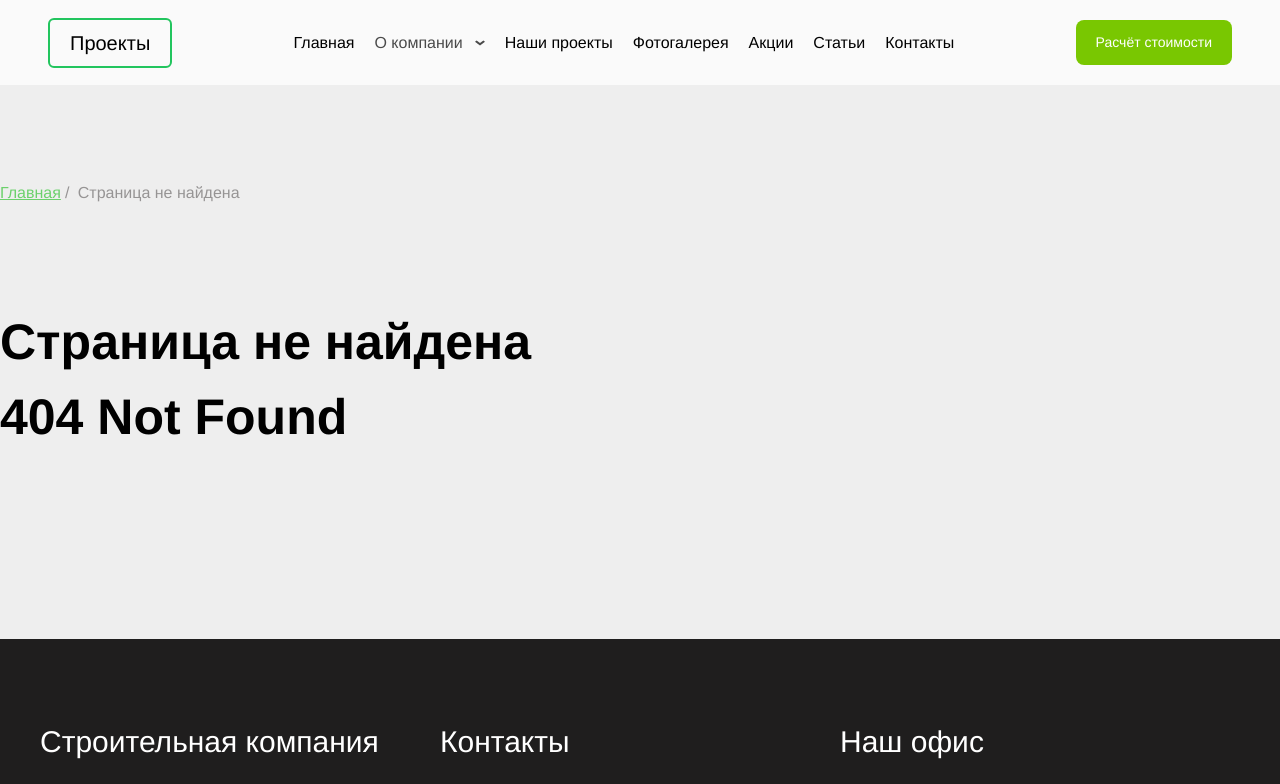
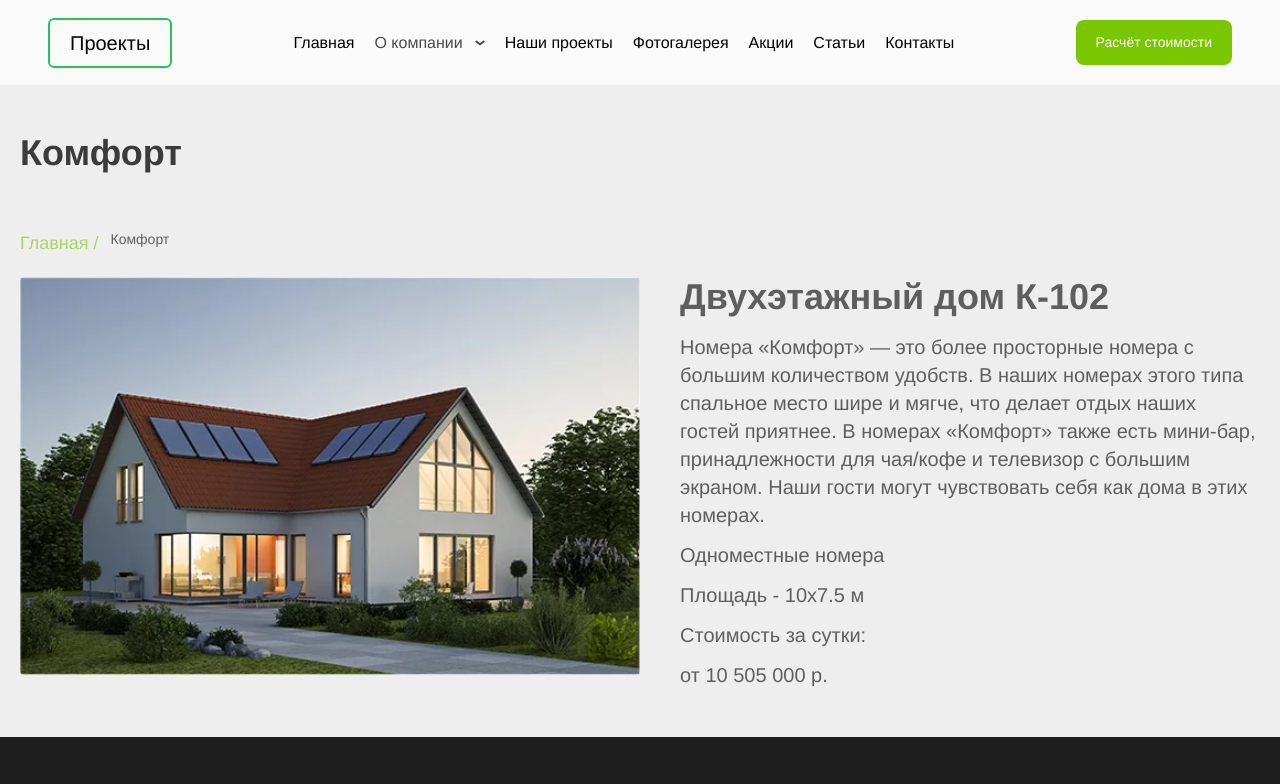
Before and after one commit to QobulovAbduazizbek/Imtixon, a React (Vite) app: page /Komfort8 in a window 1280 px wide. Shown: the top 784 px of the page. Built offline with nearby package versions, Linux system fonts and the light colour scheme.

Commit message:
Add new page Komfort7 and komfort8

```diff
--- a/src/App.jsx
+++ b/src/App.jsx
@@ -33,6 +33,8 @@ import Komfort3 from './pages/Komfort3'
 import Komfort4 from './pages/Komfort4'
 import Komfort5 from './pages/Komfort5'
 import Komfort6 from './pages/Komfort6'
+import Komfort7 from './pages/Komfort7'
+import Komfort8 from './pages/Komfort8'
 
 
 const App = () => {
@@ -69,6 +71,8 @@ const App = () => {
         <Route path='Komfort4' element={<Komfort4/>}/>
         <Route path='Komfort5' element={<Komfort5/>}/>
         <Route path='Komfort6' element={<Komfort6/>}/>
+        <Route path='Komfort7' element={<Komfort7/>}/>
+        <Route path='Komfort8' element={<Komfort8/>}/>
 
 
 
--- /dev/null
+++ b/src/pages/Komfort7.jsx
@@ -0,0 +1,37 @@
+import React from 'react'
+import { Link } from 'react-router-dom';
+import PageWrapper from '../components/PageWrapper';
+import Qulay_1 from "../img/u_4.webp";
+
+const Komfort7 = () => {
+
+    return (
+        <PageWrapper>
+            <div className='w-full max-w-base mx-auto px-5 py-10 sm:py-12'>
+                <h2 className="text-2xl sm:text-3xl md:text-4xl opacity-75 font-bold mb-4 sm:mb-14">Комфорт</h2>
+                <h3 className='mb-5 opacity-60 flex space-x-3'>
+                    <Link to='/' className='text-[#79c701] text-lg'>Главная /</Link><span className='font-medium'>Комфорт</span>
+                </h3>
+                <ul className='grid grid-cols-1 lg:grid-cols-2 space-y-10 lg:space-y-0 items-start lg:space-x-10'>
+                    <li>
+                        <img className=' w-full rounded' src={Qulay_1} alt="komfort" />
+                    </li>
+                    <li>
+                        <h3 className='text-xl sm:text-2xl md:text-4xl font-bold mb-4 opacity-60 sm:mb-10"'>Двухэтажный дом К-102</h3>
+                        <p className=' opacity-60 text-md sm:text-lg md:text-xl leading-relaxed mb-3'>Номера «Комфорт» — это более просторные номера с большим количеством удобств. В наших номерах этого типа спальное место шире и мягче, что делает отдых наших гостей приятнее. В номерах «Комфорт» также есть мини-бар, принадлежности для чая/кофе и телевизор с большим экраном. Наши гости могут чувствовать себя как дома в этих номерах.
+                        </p>
+                        <div className='flex flex-col space-y-3  opacity-60 text-md sm:text-lg md:text-xl leading-relaxed'>
+                            <span>Одноместные номера</span>
+                            <span>Площадь - 10x7.5 м</span>
+                            <span>Стоимость за сутки:</span>
+                            <span>от 10 505 000 р.</span>
+                        </div>
+                    </li>
+                </ul>
+
+            </div>
+        </PageWrapper>
+    )
+}
+
+export default Komfort7;
--- /dev/null
+++ b/src/pages/Komfort8.jsx
@@ -0,0 +1,37 @@
+import React from 'react'
+import { Link } from 'react-router-dom';
+import PageWrapper from '../components/PageWrapper';
+import Qulay_1 from "../img/grid_3.webp";
+
+const Komfort8 = () => {
+
+    return (
+        <PageWrapper>
+            <div className='w-full max-w-base mx-auto px-5 py-10 sm:py-12'>
+                <h2 className="text-2xl sm:text-3xl md:text-4xl opacity-75 font-bold mb-4 sm:mb-14">Комфорт</h2>
+                <h3 className='mb-5 opacity-60 flex space-x-3'>
+                    <Link to='/' className='text-[#79c701] text-lg'>Главная /</Link><span className='font-medium'>Комфорт</span>
+                </h3>
+                <ul className='grid grid-cols-1 lg:grid-cols-2 space-y-10 lg:space-y-0 items-start lg:space-x-10'>
+                    <li>
+                        <img className=' w-full rounded' src={Qulay_1} alt="komfort" />
+                    </li>
+                    <li>
+                        <h3 className='text-xl sm:text-2xl md:text-4xl font-bold mb-4 opacity-60 sm:mb-10"'>Двухэтажный дом К-102</h3>
+                        <p className=' opacity-60 text-md sm:text-lg md:text-xl leading-relaxed mb-3'>Номера «Комфорт» — это более просторные номера с большим количеством удобств. В наших номерах этого типа спальное место шире и мягче, что делает отдых наших гостей приятнее. В номерах «Комфорт» также есть мини-бар, принадлежности для чая/кофе и телевизор с большим экраном. Наши гости могут чувствовать себя как дома в этих номерах.
+                        </p>
+                        <div className='flex flex-col space-y-3  opacity-60 text-md sm:text-lg md:text-xl leading-relaxed'>
+                            <span>Одноместные номера</span>
+                            <span>Площадь - 10x7.5 м</span>
+                            <span>Стоимость за сутки:</span>
+                            <span>от 10 505 000 р.</span>
+                        </div>
+                    </li>
+                </ul>
+
+            </div>
+        </PageWrapper>
+    )
+}
+
+export default Komfort8;
--- a/src/pages/Maqolalar.jsx
+++ b/src/pages/Maqolalar.jsx
@@ -23,7 +23,7 @@ const Maqolalar = () => {
           {/* 1 */}
           <li className='py-5 px-6 bg-gray-200'>
             <p className='mb-1 text-gray-400'>07.06.2022</p>
-            <Link to={'/QurilishniKechiktirish'}>
+            <Link to={'/Komfort7'}>
               <h3 className='mb-5 text-green-700 sm:text-[19px] md:text-[21px] lg:text-[30px] text-[15px]'>
                 <u>Осень – не повод откладывать стройку!</u>
               </h3>
@@ -36,7 +36,7 @@ const Maqolalar = () => {
           {/* 2 */}
           <li className='py-5 px-6 bg-gray-200'>
             <p className='mb-1 text-gray-400'>07.06.2022</p>
-            <Link to={'/QurilishniKechiktirish'}>
+            <Link to={'/Komfort8'}>
               <h3 className='mb-5 text-green-700 sm:text-[19px] md:text-[21px] lg:text-[30px] text-[15px]'>
                 <u>Преимущества деревянного домостроения</u>
               </h3>
@@ -49,7 +49,7 @@ const Maqolalar = () => {
           {/* 3 */}
           <li className='py-5 px-6 bg-gray-200'>
             <p className='mb-1 text-gray-400'>07.06.2022</p>
-            <Link to={'/QurilishniKechiktirish'}>
+            <Link to={'/Komfort3'}>
               <h3 className='mb-5 text-green-700 sm:text-[19px] md:text-[21px] lg:text-[30px] text-[15px]'>
                 <u>С чего начать строительство загородного дома</u>
               </h3>
```
